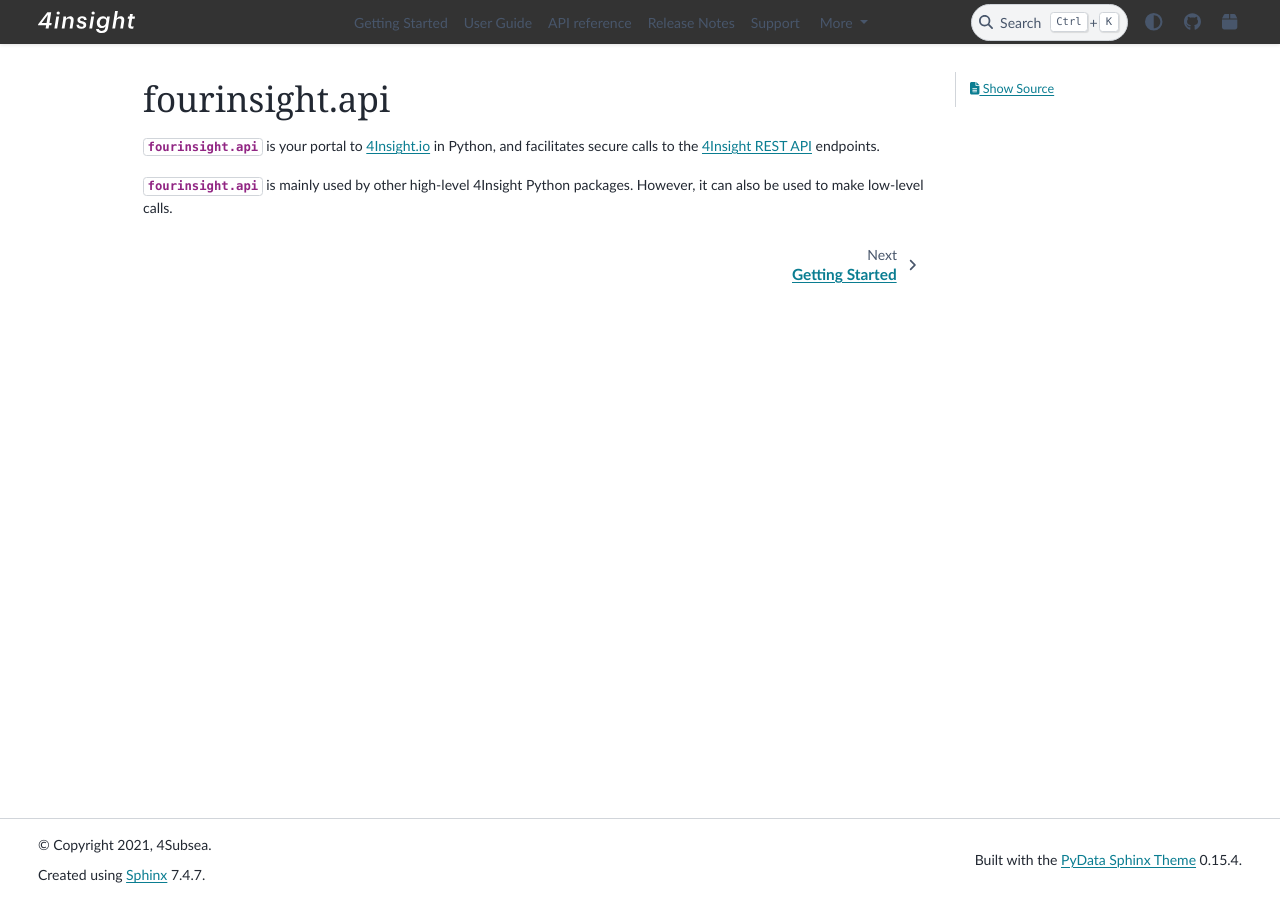
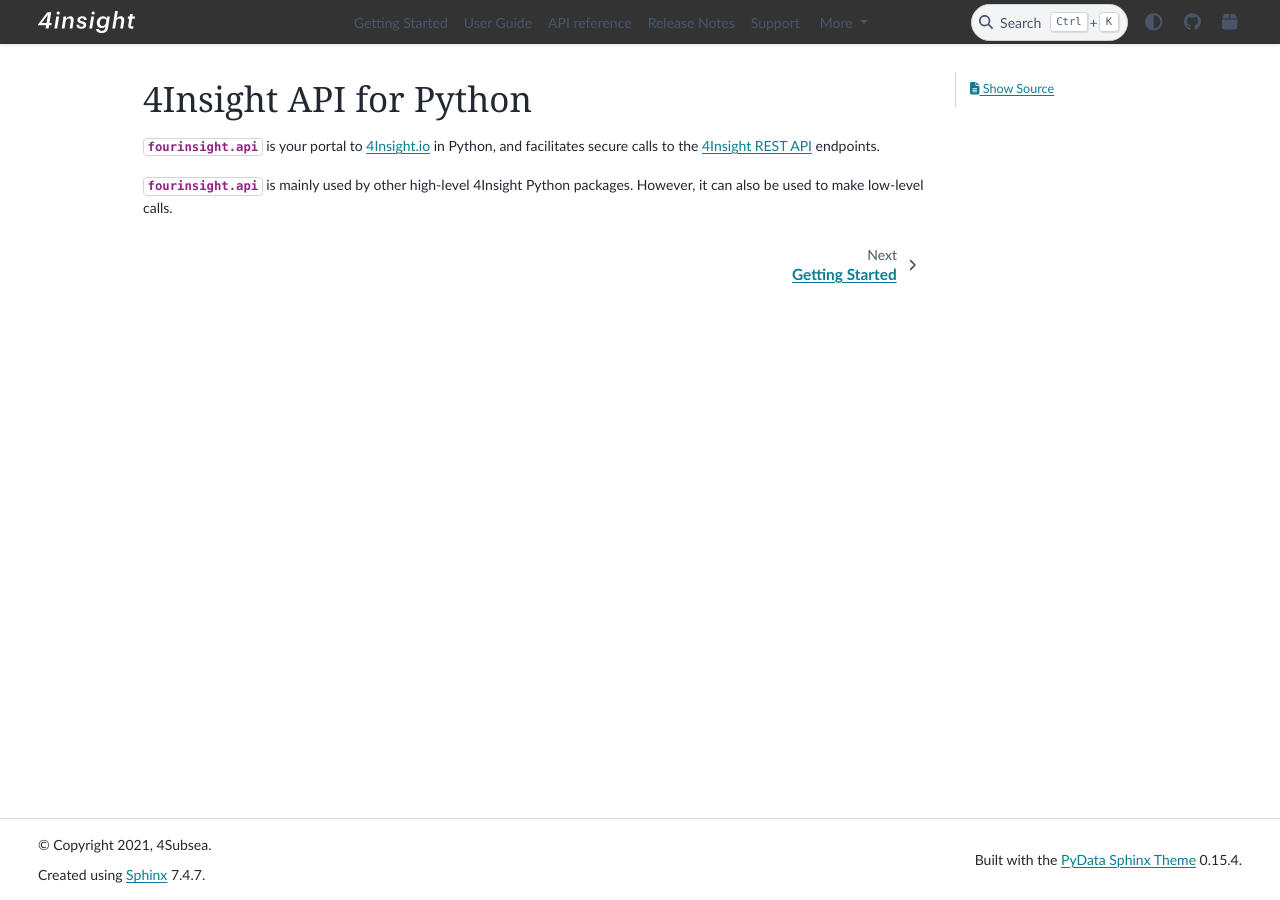
Before and after one commit to 4Subsea/fourinsight-api-python, a Sphinx documentation site: the page built from docs/index.rst, in a window 1280 px wide. Built offline with Sphinx 7.4.7 and the PyData theme 0.15.4, drawn with Linux system fonts in a browser that asks for light colours.

Commit message:
doc/fix: make readme.rst pypi compatible

```diff
--- a/README.rst
+++ b/README.rst
@@ -1,9 +1,9 @@
-fourinsight.api
-###############
+4Insight API for Python
+=======================
 
-:py:mod:`fourinsight.api` is your portal to `4Insight.io`_ in Python, and facilitates secure calls to the `4Insight REST API`_ endpoints.
+``fourinsight.api`` is your portal to `4Insight.io`_ in Python, and facilitates secure calls to the `4Insight REST API`_ endpoints.
 
-:py:mod:`fourinsight.api` is mainly used by other high-level 4Insight Python packages. However, it can also be used to make low-level calls.
+``fourinsight.api`` is mainly used by other high-level 4Insight Python packages. However, it can also be used to make low-level calls.
 
 
 .. _4Insight.io: https://4insight.io
--- a/docs/index.rst
+++ b/docs/index.rst
@@ -1,4 +1,12 @@
-.. include:: ../README.rst
+4Insight API for Python
+=======================
+
+:py:mod:`fourinsight.api` is your portal to `4Insight.io`_ in Python, and facilitates secure calls to the `4Insight REST API`_ endpoints.
+
+:py:mod:`fourinsight.api` is mainly used by other high-level 4Insight Python packages. However, it can also be used to make low-level calls.
+
+.. _4Insight.io: https://4insight.io
+.. _4Insight REST API: https://4insight.io/#/developer
 
 
 .. toctree::
```
